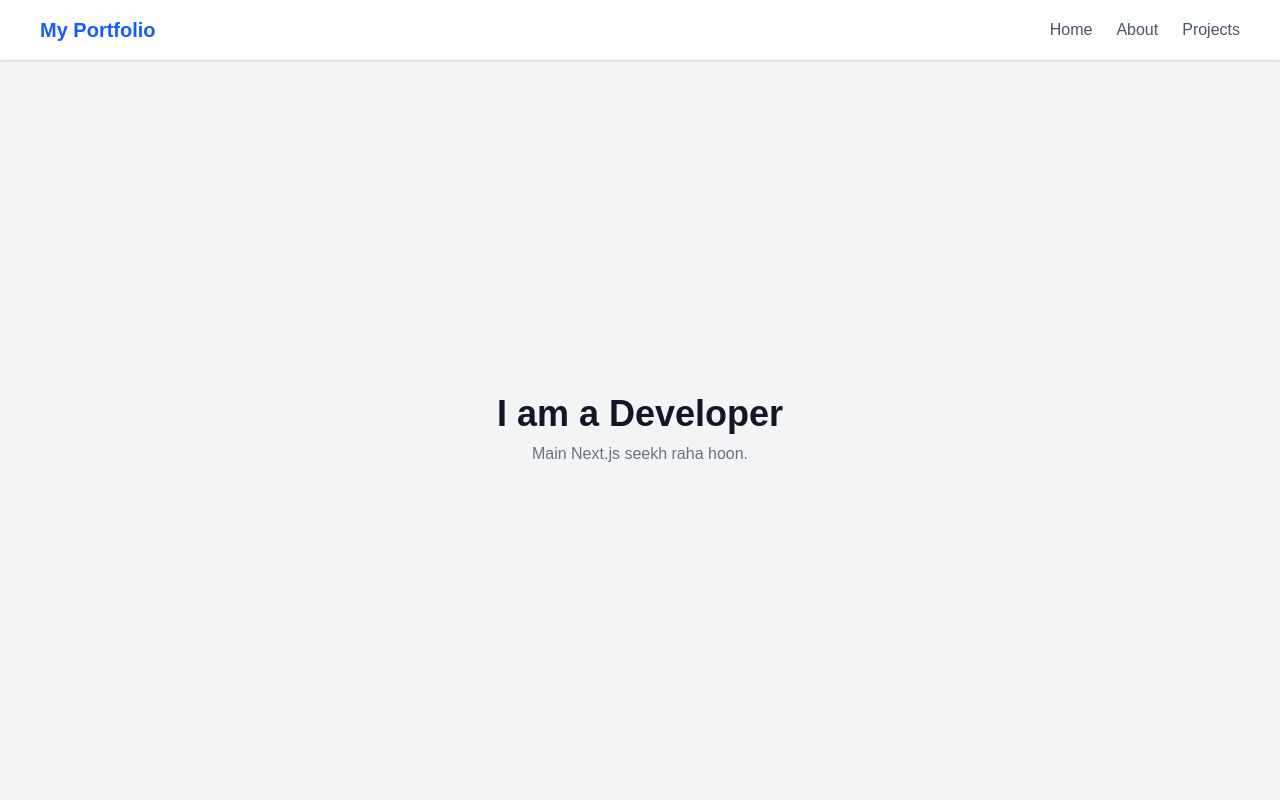
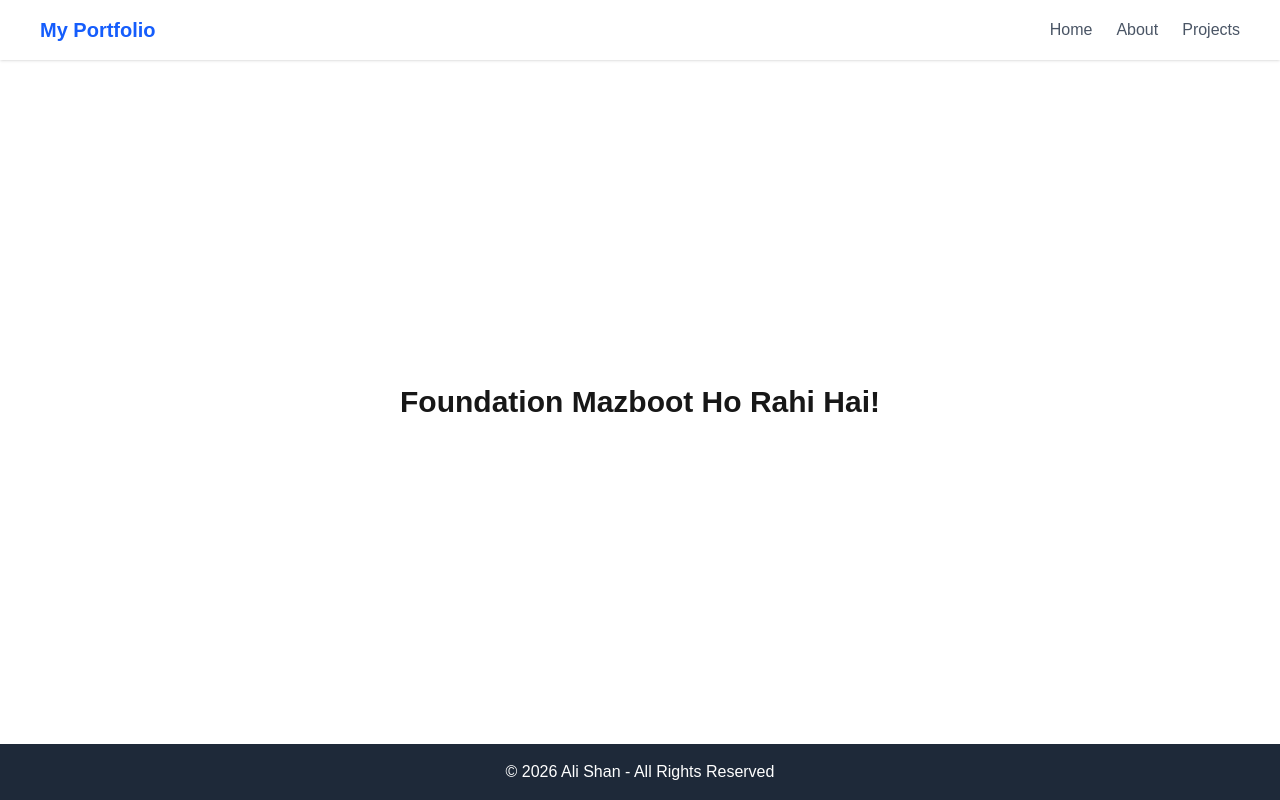
Before and after one commit to alishansadaqatali-cmd/my-nextjs-portfolio, a Next.js app: page / in a window 1280 px wide. Built offline with nearby package versions, Linux system fonts and the light colour scheme.

Commit message:
Added component with header footer

```diff
--- a/app/page.js
+++ b/app/page.js
@@ -1,21 +1,16 @@
-import Navbar from "@/components/Navbar"; // Navbar ko bulaya
+import Navbar from "@/components/Navbar";
+import Footer from "@/components/Footer"; // 1. Footer ko bulaya
 
 export default function Home() {
   return (
-    <div className="flex flex-col min-h-screen bg-gray-100">
-
-      {/* Ab sirf ek line likhni hai */}
+    <div className="flex flex-col min-h-screen">
       <Navbar />
 
       <main className="flex-grow flex items-center justify-center">
-        <div className="text-center">
-          <h2 className="text-4xl font-extrabold text-gray-900">
-            I am a Developer
-          </h2>
-          <p className="text-gray-500 mt-2">Main Next.js seekh raha hoon.</p>
-        </div>
+        <h1 className="text-3xl font-bold">Foundation Mazboot Ho Rahi Hai!</h1>
       </main>
 
+      <Footer /> {/* 2. Footer ko yahan rakha */}
     </div>
   );
 }
--- /dev/null
+++ b/components/Footer.js
@@ -0,0 +1,7 @@
+export default function Footer() {
+    return (
+      <footer className="bg-gray-800 text-white p-4 text-center">
+        <p>© 2026 Ali Shan - All Rights Reserved</p>
+      </footer>
+    );
+  }
```
